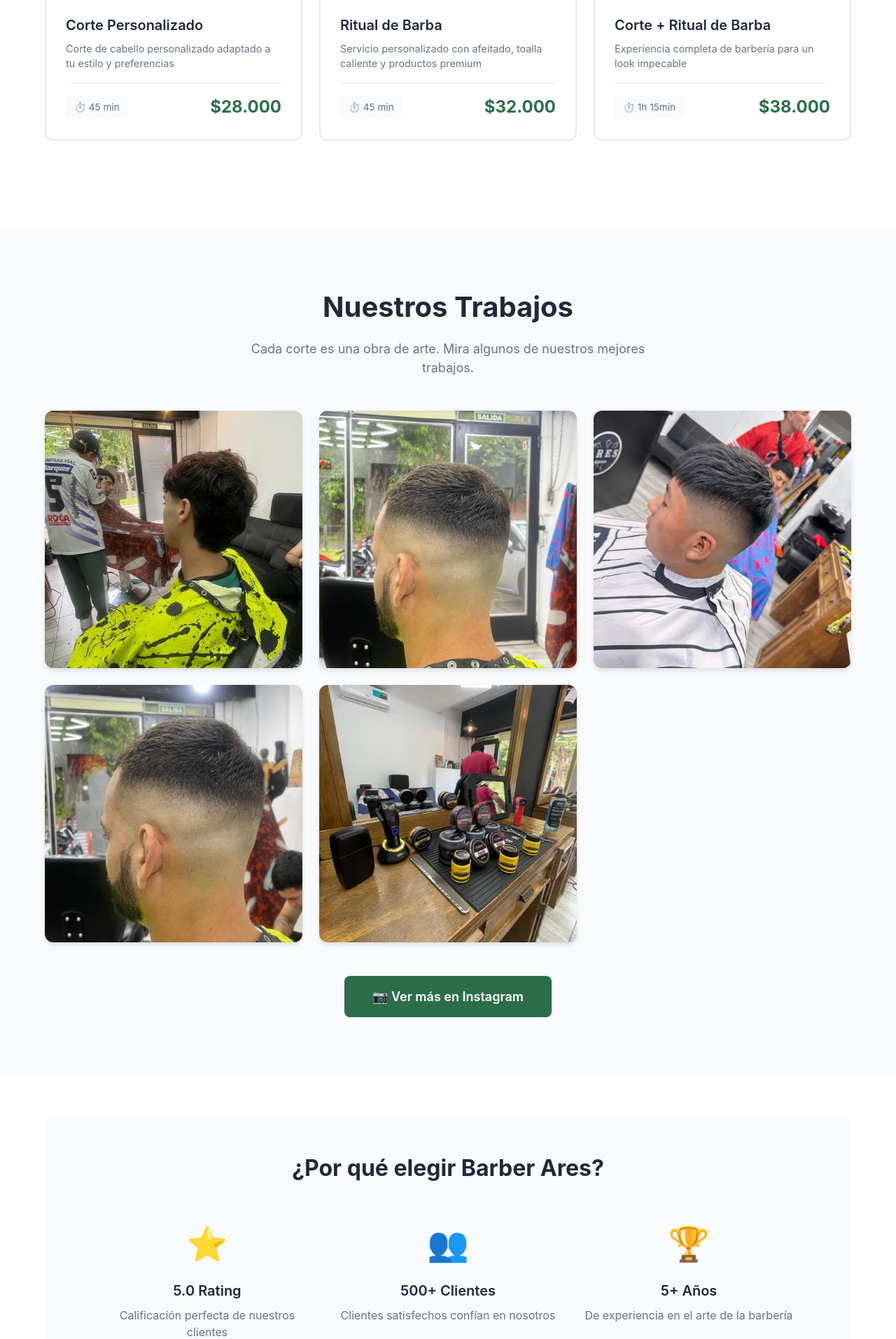
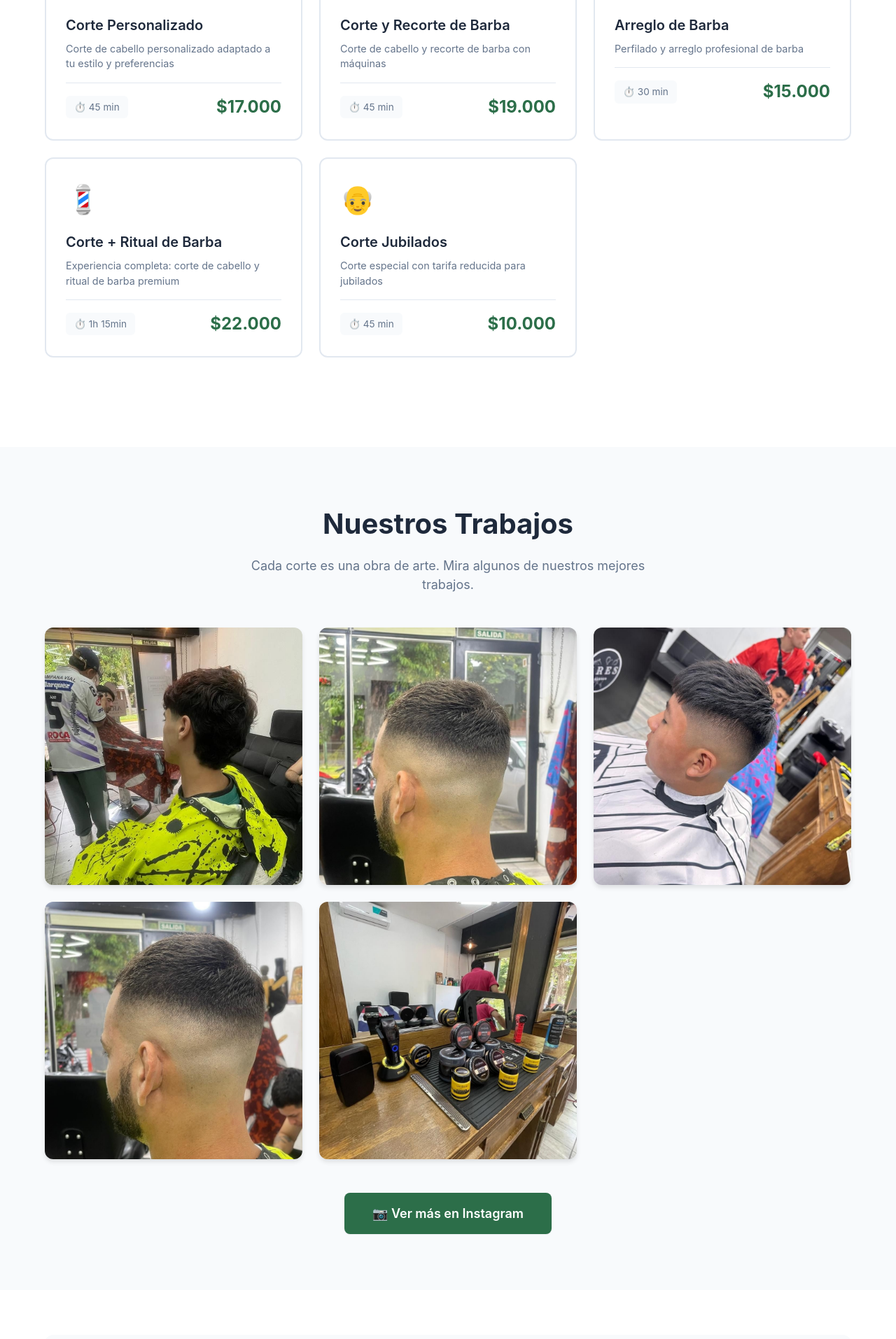
Before and after one commit to lionelc39/barberia-ares, a Next.js app: page / in a window 1280 px wide. Shown: the part 1166-3080 px from the top of the page at 70% size. Built offline with nearby package versions, Linux system fonts and the light colour scheme; no server answers.

Commit message:
Update page.tsx

```diff
--- a/src/app/page.tsx
+++ b/src/app/page.tsx
@@ -7,13 +7,13 @@ import GaleriaCortes from '@/components/GaleriaCortes'
 export default function Home() {
   return (
     <>
-      {/* ✨ NUEVO: Banner Hero con Imagen */}
+      {/* Banner Hero con Imagen */}
       <HeroBanner />
 
       {/* Main Content */}
       <main style={{ padding: '4rem 0' }}>
         <div className="container">
-          {/* Servicios */}
+          {/* ✅ ACTUALIZACIÓN: Servicios con nuevos precios */}
           <section id="servicios" style={{ marginBottom: '4rem' }}>
             <div style={{ textAlign: 'center', marginBottom: '3rem' }}>
               <h2 style={{ fontSize: '2rem', fontWeight: '700', color: 'var(--text-dark)', marginBottom: '0.75rem' }}>
@@ -33,19 +33,31 @@ export default function Home() {
                 </p>
                 <div className="service-meta">
                   <span className="service-duration">⏱️ 45 min</span>
-                  <span className="service-price">$28.000</span>
+                  <span className="service-price">$17.000</span>
+                </div>
+              </div>
+
+              <div className="service-card-fresha">
+                <div style={{ fontSize: '2.5rem', marginBottom: '1rem' }}>💈</div>
+                <h3 className="service-title">Corte y Recorte de Barba</h3>
+                <p className="service-description">
+                  Corte de cabello y recorte de barba con máquinas
+                </p>
+                <div className="service-meta">
+                  <span className="service-duration">⏱️ 45 min</span>
+                  <span className="service-price">$19.000</span>
                 </div>
               </div>
 
               <div className="service-card-fresha">
                 <div style={{ fontSize: '2.5rem', marginBottom: '1rem' }}>🪒</div>
-                <h3 className="service-title">Ritual de Barba</h3>
+                <h3 className="service-title">Arreglo de Barba</h3>
                 <p className="service-description">
-                  Servicio personalizado con afeitado, toalla caliente y productos premium
+                  Perfilado y arreglo profesional de barba
                 </p>
                 <div className="service-meta">
-                  <span className="service-duration">⏱️ 45 min</span>
-                  <span className="service-price">$32.000</span>
+                  <span className="service-duration">⏱️ 30 min</span>
+                  <span className="service-price">$15.000</span>
                 </div>
               </div>
 
@@ -53,11 +65,23 @@ export default function Home() {
                 <div style={{ fontSize: '2.5rem', marginBottom: '1rem' }}>💈</div>
                 <h3 className="service-title">Corte + Ritual de Barba</h3>
                 <p className="service-description">
-                  Experiencia completa de barbería para un look impecable
+                  Experiencia completa: corte de cabello y ritual de barba premium
                 </p>
                 <div className="service-meta">
                   <span className="service-duration">⏱️ 1h 15min</span>
-                  <span className="service-price">$38.000</span>
+                  <span className="service-price">$22.000</span>
+                </div>
+              </div>
+
+              <div className="service-card-fresha">
+                <div style={{ fontSize: '2.5rem', marginBottom: '1rem' }}>👴</div>
+                <h3 className="service-title">Corte Jubilados</h3>
+                <p className="service-description">
+                  Corte especial con tarifa reducida para jubilados
+                </p>
+                <div className="service-meta">
+                  <span className="service-duration">⏱️ 45 min</span>
+                  <span className="service-price">$10.000</span>
                 </div>
               </div>
             </div>
@@ -65,10 +89,10 @@ export default function Home() {
         </div>
       </main>
 
-      {/* ✨ NUEVA: Galería de Cortes */}
+      {/* Galería de Cortes */}
       <GaleriaCortes />
 
-      {/* Por qué elegirnos */}
+      {/* ✅ ACTUALIZACIÓN: Por qué elegirnos - Nuevos textos */}
       <section style={{ padding: '4rem 0', background: 'white' }}>
         <div className="container">
           <div style={{ marginBottom: '4rem', background: 'var(--bg-light)', padding: '3rem 2rem', borderRadius: '12px' }}>
@@ -81,8 +105,8 @@ export default function Home() {
             <div style={{ display: 'grid', gridTemplateColumns: 'repeat(auto-fit, minmax(250px, 1fr))', gap: '2rem', maxWidth: '1000px', margin: '0 auto' }}>
               <div style={{ textAlign: 'center' }}>
                 <div style={{ fontSize: '3rem', marginBottom: '1rem' }}>⭐</div>
-                <h3 style={{ fontSize: '1.25rem', fontWeight: '600', marginBottom: '0.5rem' }}>5.0 Rating</h3>
-                <p style={{ color: 'var(--text-muted)' }}>Calificación perfecta de nuestros clientes</p>
+                <h3 style={{ fontSize: '1.25rem', fontWeight: '600', marginBottom: '0.5rem' }}>Alta Satisfacción</h3>
+                <p style={{ color: 'var(--text-muted)' }}>Nuestros clientes quedan encantados con el servicio</p>
               </div>
 
               <div style={{ textAlign: 'center' }}>
@@ -93,7 +117,7 @@ export default function Home() {
 
               <div style={{ textAlign: 'center' }}>
                 <div style={{ fontSize: '3rem', marginBottom: '1rem' }}>🏆</div>
-                <h3 style={{ fontSize: '1.25rem', fontWeight: '600', marginBottom: '0.5rem' }}>5+ Años</h3>
+                <h3 style={{ fontSize: '1.25rem', fontWeight: '600', marginBottom: '0.5rem' }}>+5 Años</h3>
                 <p style={{ color: 'var(--text-muted)' }}>De experiencia en el arte de la barbería</p>
               </div>
             </div>
```
